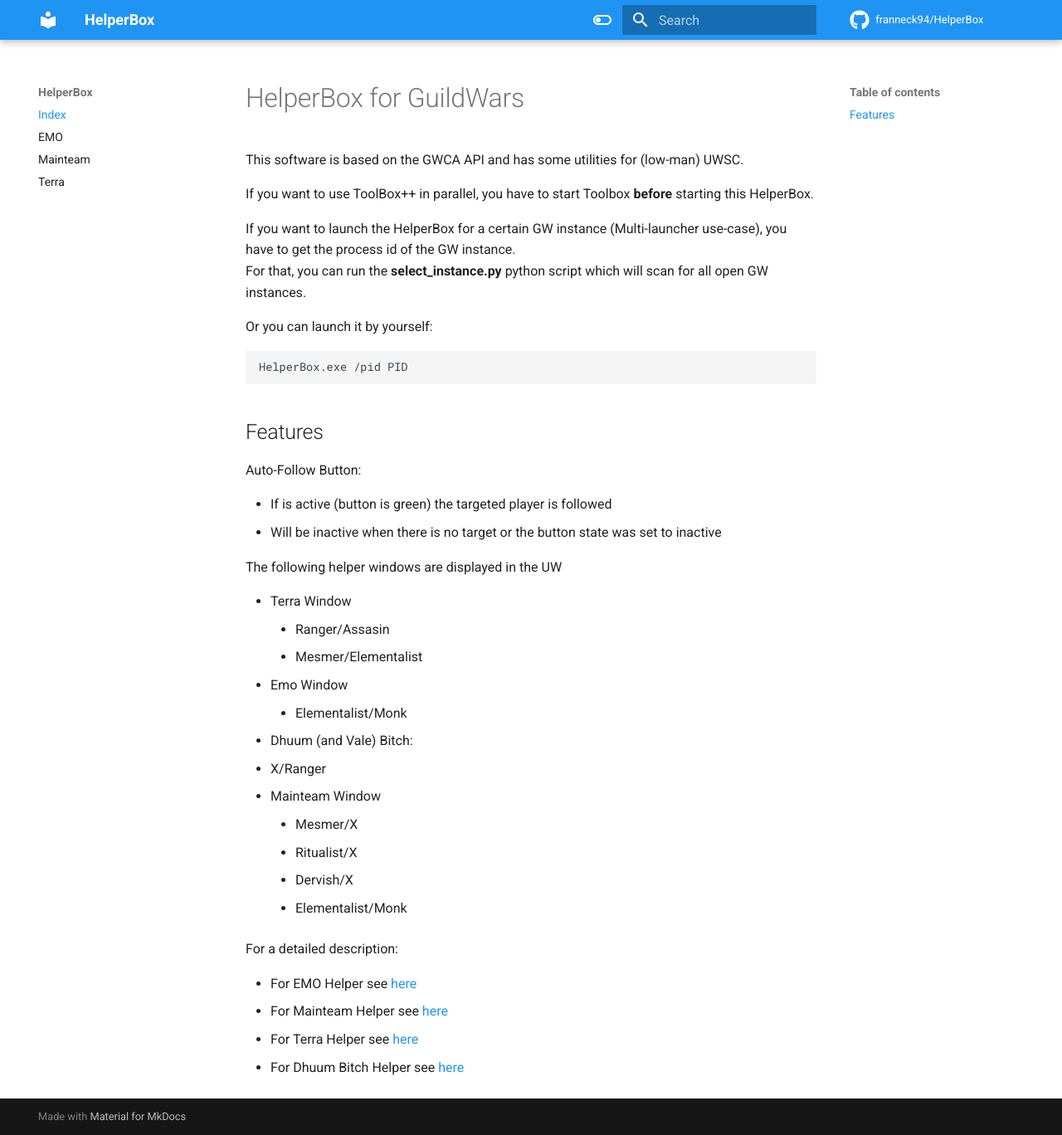
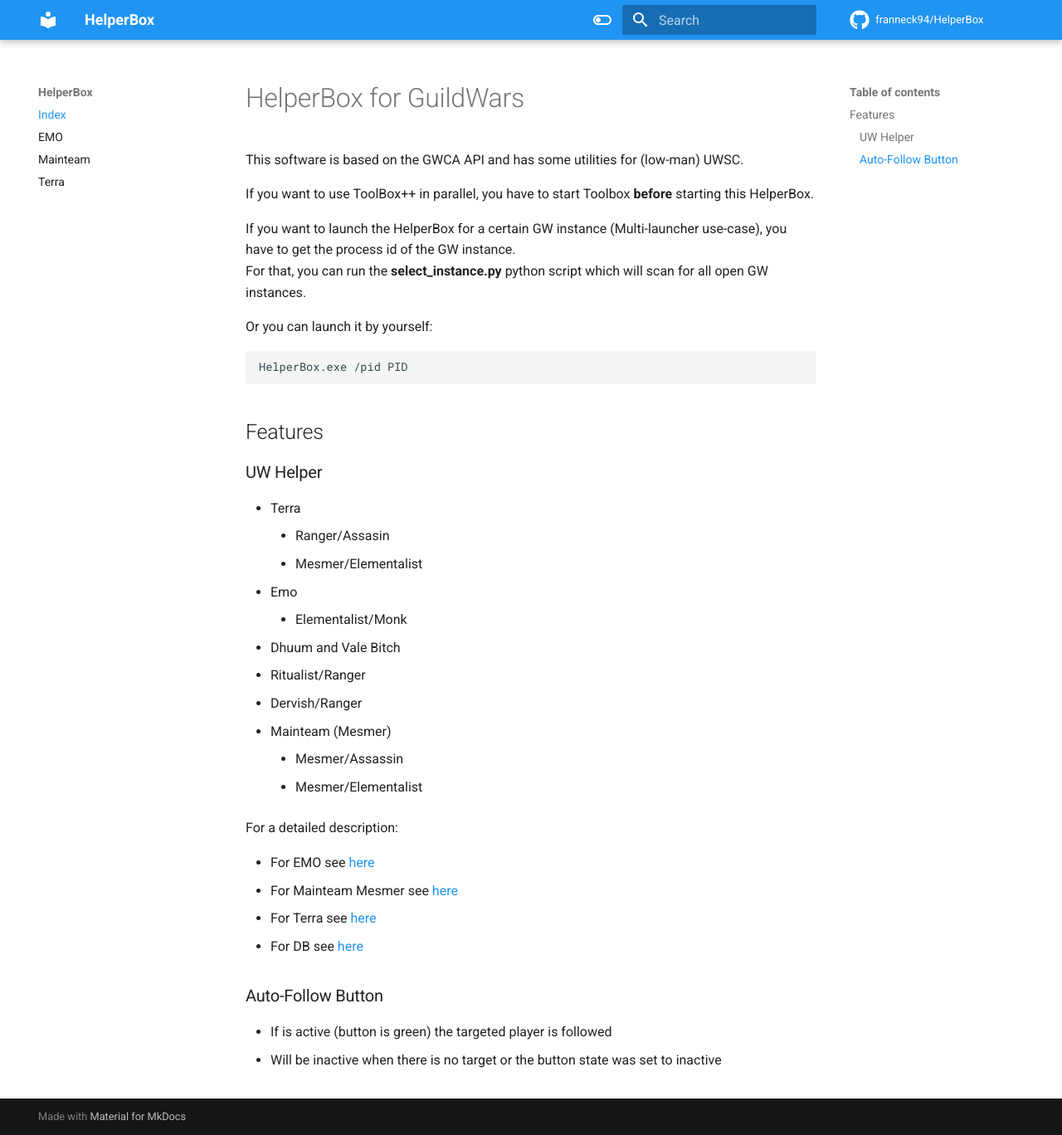
Before and after one commit to franneck94/HelperBox, an MkDocs documentation site: the page built from docs/index.md, in a window 1280 px wide and 1368 px high. Shown: the whole window at 83% size. Built offline with MkDocs 1.6.1 and Material for MkDocs 9.7.7, drawn with Linux system fonts in a browser that asks for light colours; comment, search, counter and statistics services are not loaded.

Commit message:
updated doc

```diff
--- a/docs/index.md
+++ b/docs/index.md
@@ -15,29 +15,28 @@
 
 ## Features
 
-Auto-Follow Button:
+### UW Helper
+
+- Terra
+    - Ranger/Assasin
+    - Mesmer/Elementalist
+- Emo
+    - Elementalist/Monk
+- Dhuum and Vale Bitch
+  - Ritualist/Ranger
+  - Dervish/Ranger
+- Mainteam (Mesmer)
+    - Mesmer/Assassin
+    - Mesmer/Elementalist
+
+For a detailed description:
+
+- For EMO see [here](./Emo.md)
+- For Mainteam Mesmer see [here](./Mainteam.md)
+- For Terra see [here](./Terra.md)
+- For DB see [here](./Db.md)
+
+### Auto-Follow Button
 
 - If is active (button is green) the targeted player is followed
 - Will be inactive when there is no target or the button state was set to inactive
-
-The following helper windows are displayed in the UW
-
-- Terra Window
-    - Ranger/Assasin
-    - Mesmer/Elementalist
-- Emo Window
-    - Elementalist/Monk
-- Dhuum (and Vale) Bitch:
-  - X/Ranger
-- Mainteam Window
-    - Mesmer/X
-    - Ritualist/X
-    - Dervish/X
-    - Elementalist/Monk
-
-For a detailed description:
-
-- For EMO Helper see [here](./Emo.md)
-- For Mainteam Helper see [here](./Mainteam.md)
-- For Terra Helper see [here](./Terra.md)
-- For Dhuum Bitch Helper see [here](./Db.md)
```
Also changed, not shown: docs/Db.md (+7 -3 lines), docs/Emo.md (+29 -25 lines), docs/Mainteam.md (+9 -3 lines), docs/Terra.md (+8 -6 lines).
